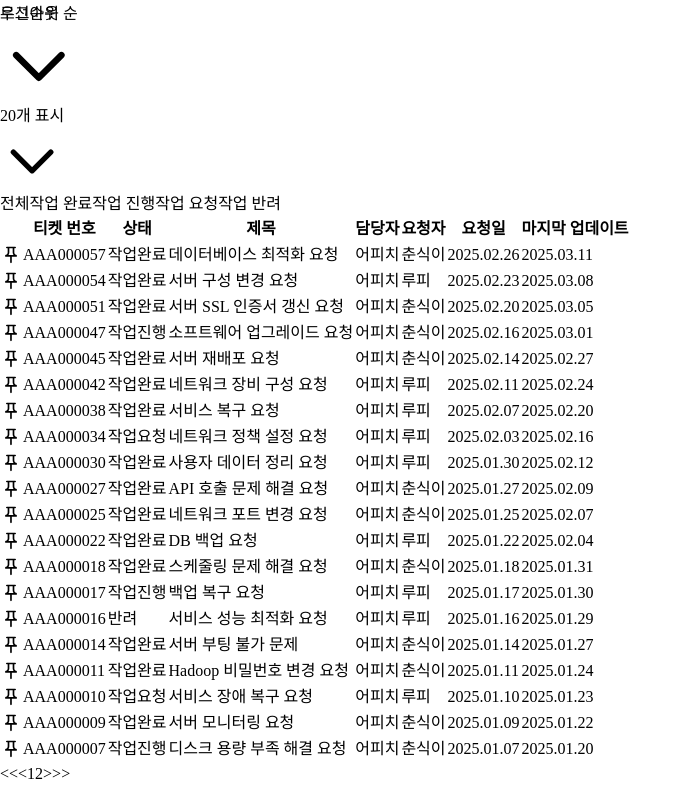
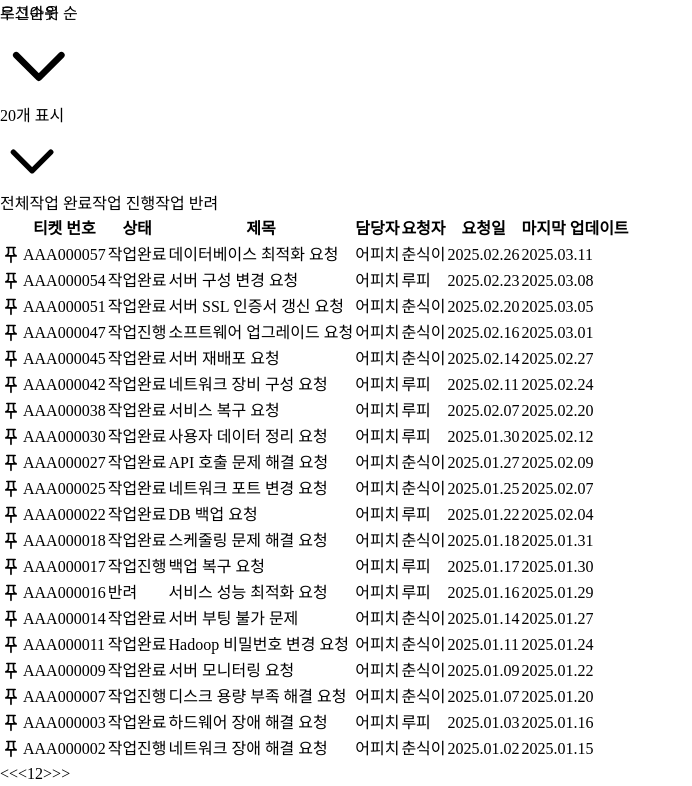
Before and after one commit to WRKR-KEA/frontend, a Next.js app: page /manager/myticket in a window 1280 px wide. Shown: the part 1198-1984 px from the top of the page, without its empty margins (0-692 px from the left). Built offline with nearby package versions, Linux system fonts and the light colour scheme.

Commit message:
WRKR-75:✨:Feat:상세조회 버튼 조건 추가, 탭바 분류

```diff
--- a/src/app/manager/myticket/page.tsx
+++ b/src/app/manager/myticket/page.tsx
@@ -1,7 +1,7 @@
 "use client";
 
 import { useState } from "react";
-import { TicketList_UserManager} from "../../../components/ticketList_UserManager";
+import { TicketList_Manager} from "../../../components/ticketList_Manager";
 import { FilterNum } from "../../../components/filterNum";
 import { FilterOrder } from "../../../components/filterOrder";
 import PagePagination from "../../../components/pagination";
@@ -55,7 +55,7 @@ export default function ManagerTicketListPage() {
           </div>
         </div>
 
-        <TicketList_UserManager
+        <TicketList_Manager
           tickets={filteredTickets}
           maxTicketsToShow={maxTicketsToShow}
           page={currentPage}
--- a/src/app/user/myticket/page.tsx
+++ b/src/app/user/myticket/page.tsx
@@ -1,7 +1,7 @@
 "use client";
 
 import { useState } from "react";
-import { TicketList_UserManager} from "../../../components/ticketList_UserManager";
+import { TicketList_User} from "../../../components/ticketList_User";
 import { FilterNum } from "../../../components/filterNum";
 import PagePagination from "../../../components/pagination";
 import { Search } from "../../../components/search";
@@ -50,7 +50,7 @@ export default function UserTicketListPage() {
         </div>
       </div>
 
-      <TicketList_UserManager
+      <TicketList_User
         tickets={filteredTickets}
         maxTicketsToShow={maxTicketsToShow}
         page={currentPage}
--- a/src/components/Button.tsx
+++ b/src/components/Button.tsx
@@ -4,7 +4,7 @@ import React from 'react';
 type ButtonProps = {
   label: string;
   onClick: () => void;
-  color: 1 | 2 | 3 | 4; // 색상 옵션: 1=파란색, 2=빨간색, 3=초록색, 4=회색
+  color: 1 | 2 | 3 | 4 | 5; // 색상 옵션: 1=파란색, 2=빨간색, 3=초록색, 4=회색, 5=노란색
   className?: string;
 };
 
@@ -19,6 +19,8 @@ const Button: React.FC<ButtonProps> = ({ label, onClick, color, className = '' }
     buttonClass = 'text-white w-[95px] bg-[#3A966F] hover:bg-[#08643D]';
   } else if (color === 4) {
       buttonClass = 'text-white w-[95px] bg-gray-500 hover:bg-gray-600';
+  } else if (color === 5) {
+    buttonClass = 'text-white w-[95px] bg-yellow-500 hover:bg-yellow-600';
   }
 
   return (
--- /dev/null
+++ b/src/components/filterTab_Manager.tsx
@@ -0,0 +1,45 @@
+import React from 'react';
+
+type FilterTab_ManagerProps = {
+  activeTab: string;
+  handleTabClick: (tab: string) => void;
+};
+
+export function FilterTab_Manager({ activeTab, handleTabClick }: FilterTab_ManagerProps) {
+  return (
+    <div className="flex border-gray-200 w-full items-center">
+      <button
+        onClick={() => handleTabClick("전체")}
+        className={`w-20 text-center py-3 px-4 font-semibold text-sm ${
+          activeTab === "전체" ? "border-b-2 border-black text-black" : "text-gray-500"
+        }`}
+      >
+        전체
+      </button>
+      <button
+        onClick={() => handleTabClick("작업완료")}
+        className={`w-24 text-center py-3 px-4 font-semibold text-sm ${
+          activeTab === "작업완료" ? "border-b-2 border-black text-black" : "text-gray-500"
+        }`}
+      >
+        작업 완료
+      </button>
+      <button
+        onClick={() => handleTabClick("작업진행")}
+        className={`w-24 text-center py-3 px-4 font-semibold text-sm ${
+          activeTab === "작업진행" ? "border-b-2 border-black text-black" : "text-gray-500"
+        }`}
+      >
+        작업 진행
+      </button>
+      <button
+        onClick={() => handleTabClick("반려")}
+        className={`w-24 text-center py-3 px-4 font-semibold text-sm ${
+          activeTab === "반려" ? "border-b-2 border-black text-black" : "text-gray-500"
+        }`}
+      >
+        작업 반려
+      </button>
+    </div>
+  );
+}
--- /dev/null
+++ b/src/components/ticketList_Manager.tsx
@@ -0,0 +1,147 @@
+import React, { useState } from 'react';
+import { FilterTab_Manager } from './filterTab_Manager';
+import { useRouter } from 'next/navigation';
+import { MdPushPin, MdOutlinePushPin } from 'react-icons/md'; // react-icons 추가
+
+type TicketList_ManagerProps = {
+  tickets: Array<{
+    id: string;
+    number: string;
+    status: string;
+    title: string;
+    requester: string;
+    requestDate: string;
+    updateDate: string;
+    handler: string;
+    ispinned: boolean;
+  }>;
+  maxTicketsToShow: number;
+  page: number;
+  searchTerm: string;
+  dateRange: { startDate: Date | null; endDate: Date | null };
+};
+
+export function TicketList_Manager({
+  tickets,
+  maxTicketsToShow,
+  page,
+  searchTerm,
+  dateRange,
+}: TicketList_ManagerProps) {
+  const statusStyles: Record<string, string> = {
+    작업완료: 'bg-[#D1EEE2] text-[#3A966F]',
+    작업진행: 'bg-[#CFE3FF] text-[#3E7DD6]',
+    작업취소: 'bg-[#E0E0E0] text-[#767676]',
+    반려: 'bg-[#F3CDBE] text-[#DE6231]',
+    // 작업요청: 'bg-[#FFE9B6] text-[#D79804]',
+  };
+
+  const [filterStatus, setFilterStatus] = useState<string>('전체');
+  const [activeTab, setActiveTab] = useState<string>('전체');
+  const [pinnedTickets, setPinnedTickets] = useState<string[]>([]);
+  const router = useRouter();
+
+  const handleTabClick = (tab: string) => {
+    setActiveTab(tab);
+    setFilterStatus(tab);
+  };
+
+  const handleTicketClick = (ticketId: string) => {
+    const currentPath = window.location.pathname;
+    // console.log(ticketId);
+    router.push(`${currentPath}/${ticketId}`);
+  };
+
+  const handlePinClick = (ticketId: string) => {
+    setPinnedTickets((prevPinned) => {
+      if (prevPinned.includes(ticketId)) {
+        return prevPinned.filter((Id) => Id !== ticketId);
+      }
+      if (prevPinned.length < 10) {
+        return [ticketId, ...prevPinned];
+      }
+      return prevPinned;
+    });
+  };
+
+  const sortedTickets = [...tickets].sort((a, b) =>
+    new Date(b.requestDate).getTime() - new Date(a.requestDate).getTime()
+  );
+
+  const filteredTickets = sortedTickets.filter((ticket) => {
+    const matchesSearchTerm =
+      ticket.title.includes(searchTerm) ||
+      ticket.handler.includes(searchTerm) ||
+      ticket.number.includes(searchTerm);
+    const matchesStatus =
+      (filterStatus === '전체' || ticket.status === filterStatus) && ticket.status !== '작업요청';
+    const matchesDateRange =
+      ticket.requestDate &&
+      (!dateRange.startDate ||
+        !dateRange.endDate ||
+        (new Date(ticket.requestDate) >= dateRange.startDate &&
+          new Date(ticket.requestDate) <= dateRange.endDate));
+    return matchesSearchTerm && matchesStatus && matchesDateRange;
+  });
+
+  const displayedTickets = [
+    ...filteredTickets.filter((ticket) => pinnedTickets.includes(ticket.number)),
+    ...filteredTickets.filter((ticket) => !pinnedTickets.includes(ticket.number)),
+  ].slice((page - 1) * maxTicketsToShow, page * maxTicketsToShow);
+
+  return (
+    <div className="bg-white rounded-md shadow-md">
+      <FilterTab_Manager activeTab={activeTab} handleTabClick={handleTabClick} />
+      <table className="w-full text-sm border-collapse">
+        <thead>
+          <tr className="bg-gray-100 text-left">
+            <th className="px-4 py-2 w-8"></th>
+            <th className="px-4 py-2 w-36">티켓 번호</th>
+            <th className="px-4 py-2 w-24">상태</th>
+            <th className="px-4 py-2 w-80">제목</th>
+            <th className="px-4 py-2 w-32">담당자</th>
+            <th className="px-4 py-2 w-32">요청자</th>
+            <th className="px-4 py-2 w-36">요청일</th>
+            <th className="px-4 py-2 w-36">마지막 업데이트</th>
+          </tr>
+        </thead>
+        <tbody>
+          {displayedTickets.map((ticket) => (
+            <tr
+              key={ticket.id}
+              className="border-t cursor-pointer"
+              onClick={() => handleTicketClick(ticket.id)}
+            >
+              <td
+                className="px-4 py-2"
+                onClick={(e) => {
+                  e.stopPropagation();
+                  handlePinClick(ticket.number); // Pin/unpin using ticket number
+                }}
+              >
+                {pinnedTickets.includes(ticket.number) ? (
+                  <MdPushPin className="text-red-500" size={20} />
+                ) : (
+                  <MdOutlinePushPin className="text-gray-400" size={20} />
+                )}
+              </td>
+              <td className="px-4 py-2">{ticket.number}</td>
+              <td className="px-4 py-2">
+                <span
+                  className={`rounded-md px-2 py-1 text-sm ${statusStyles[ticket.status]}`}
+                >
+                  {ticket.status}
+                </span>
+              </td>
+              <td className="px-4 py-2">{ticket.title}</td>
+              <td className="px-4 py-2">{ticket.handler}</td>
+              <td className="px-4 py-2">{ticket.requester}</td>
+              <td className="px-4 py-2">{ticket.requestDate}</td>
+              <td className="px-4 py-2">{ticket.updateDate}</td>
+            </tr>
+          ))}
+        </tbody>
+      </table>
+    </div>
+  );
+}
--- a/src/components/ticketList_UserManager.tsx
+++ b/src/components/ticketList_User.tsx
@@ -3,7 +3,7 @@ import { FilterTab } from './filterTab';
 import { useRouter } from 'next/navigation';
 import { MdPushPin, MdOutlinePushPin } from 'react-icons/md'; // react-icons 추가
 
-type TicketList_UserManagerProps = {
+type TicketList_UserProps = {
   tickets: Array<{
     id: string;
     number: string;
@@ -21,13 +21,13 @@ type TicketList_UserManagerProps = {
   dateRange: { startDate: Date | null; endDate: Date | null };
 };
 
-export function TicketList_UserManager({
+export function TicketList_User({
   tickets,
   maxTicketsToShow,
   page,
   searchTerm,
   dateRange,
-}: TicketList_UserManagerProps) {
+}: TicketList_UserProps) {
   const statusStyles: Record<string, string> = {
     작업완료: 'bg-[#D1EEE2] text-[#3A966F]',
     작업진행: 'bg-[#CFE3FF] text-[#3E7DD6]',
```
Also changed, not shown: src/app/manager/departmentticket/[id]/page.tsx (+4 -4 lines), src/app/manager/myticket/[id]/page.tsx (+9 -4 lines), src/app/user/myticket/[id]/page.tsx (+6 -3 lines).
